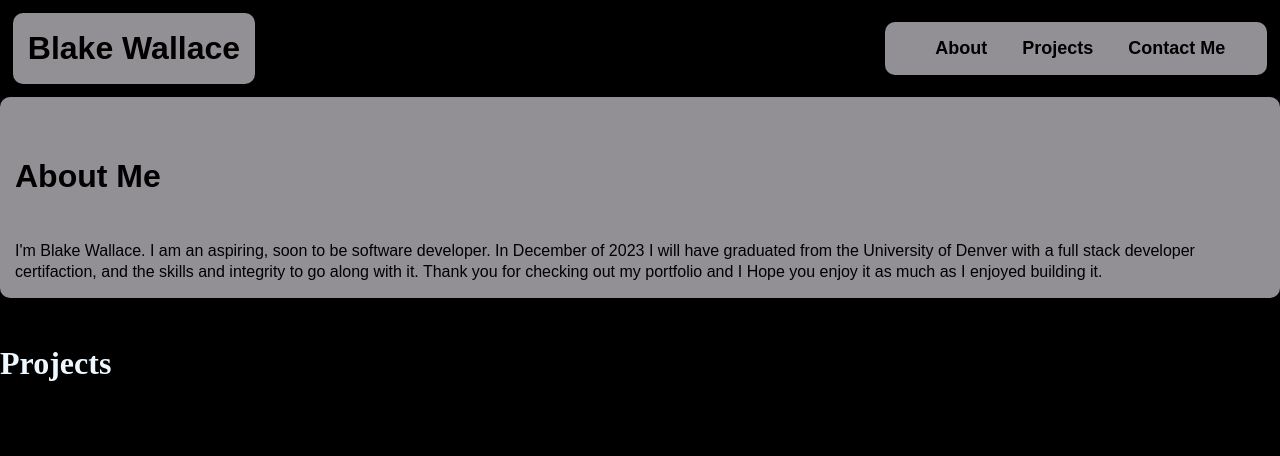
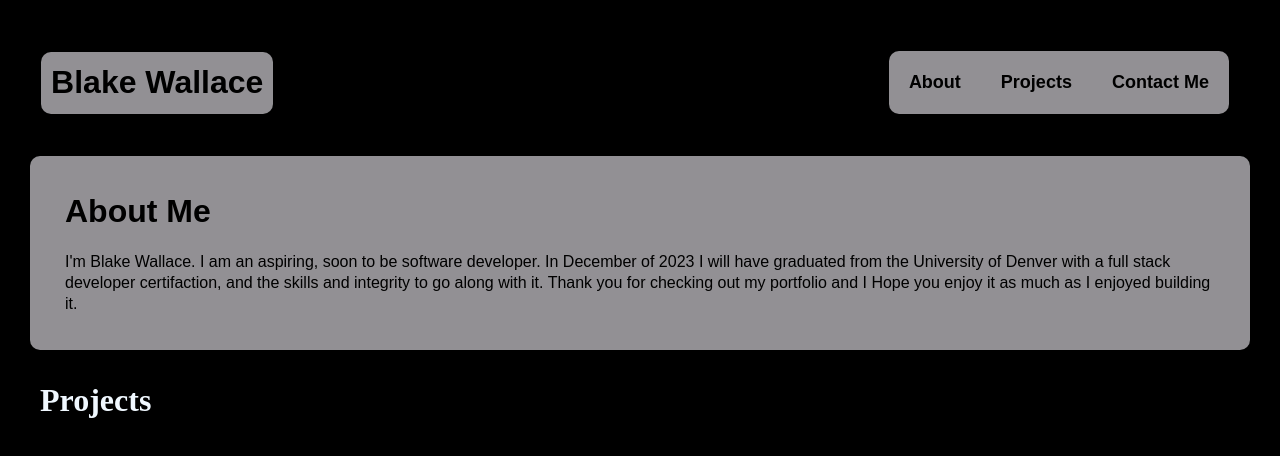
Before and after one commit to Blakewb3/Portfolio, a plain HTML site: page index.html in a window 1280 px wide. Drawn offline with Linux system fonts and the light colour scheme.

Commit message:
fixed css issue

```diff
--- a/assets/style.css
+++ b/assets/style.css
@@ -1,7 +1,8 @@
 * {
+
+    padding: 10px;
+    margin: 0;
     box-sizing: border-box;
-    padding: 0;
-    margin: 0;
 }
 
 
@@ -17,18 +18,19 @@ header {
     display: flex;
     justify-content: space-between;
     align-items: center;
-    padding: 1%;
+    padding: 1.7%;
+    background-color: rgb(0, 0, 0);
 
 }
 
-.header h1, nav {
+.header h1
+ {
     display: flex;
     border-radius: 10px;
-    padding: 15px;
-    font-family:Arial, Helvetica, sans-serif;
+    padding: 10px;
+    font-family: Arial, Helvetica, sans-serif;
     background-color: rgb(146, 144, 148);
-    color: black;
-
+    color: rgb(0, 0, 0);
 
 }
 
@@ -36,17 +38,19 @@ header {
     display: flex;
     flex-direction: row;
     text-align: center;
-margin-right: 27px;
+    font-family: Arial, Helvetica, sans-serif;
+    border-radius: 10px;
+    margin-left: 200px;
+    padding: .003px;
+    background-color: rgb(146, 144, 148);
 }
 
-.header nav li {
+.header nav ul li {
     display: flex;
     flex-direction: row;
-    margin-left: 35px;
     font-size: large;
+
 }
-
-
 
 nav a {
     color: black;
@@ -61,10 +65,7 @@ nav a:hover {
 
 h2 {
     text-align: left;
-
-    margin: 3.5% 0;
     font-size: 200%;
-
 }
 
 .about {
@@ -93,6 +94,7 @@ h2 {
 
 
 @media screen and (max-width: 768px) {
+
     header,
     main {
         flex-direction: column;
```
Lines whose indentation alone changed are shown as unchanged.
